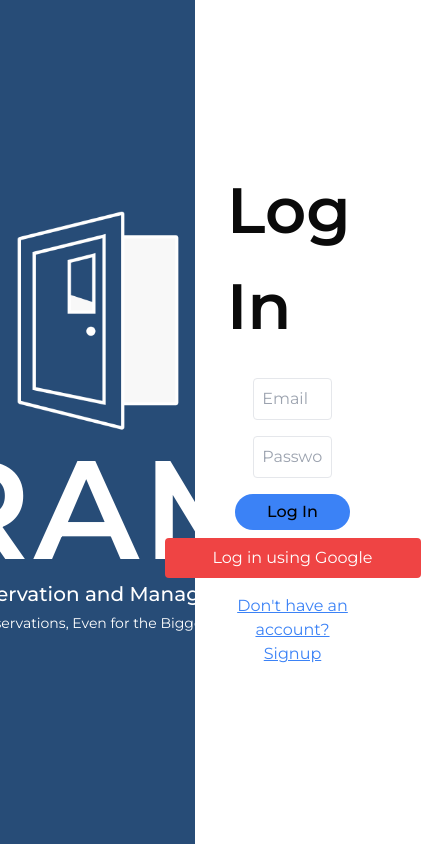
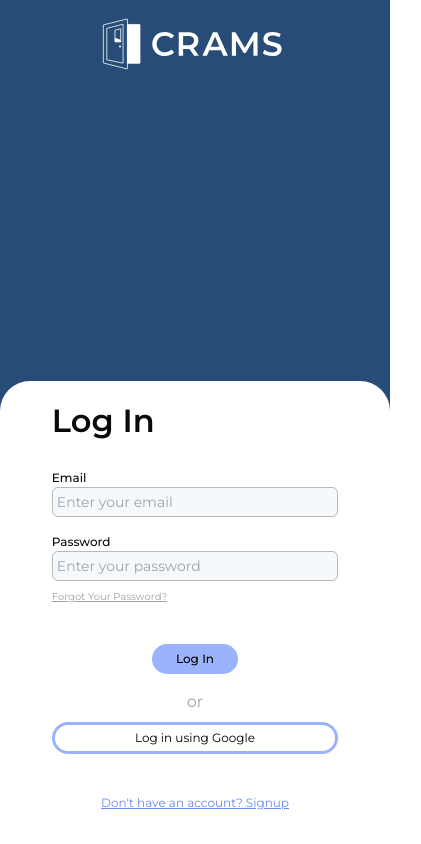
Before and after one commit to MakkuHuqueriza/CRAMS, a Next.js app: page /login in a window 390 px wide. Shown: the whole page, 421 px wide, since content can reach past the window. Built offline with nearby package versions, Linux system fonts and the light colour scheme.

Commit message:
feat: sign up

```diff
--- a/src/app/(user)/login/page.tsx
+++ b/src/app/(user)/login/page.tsx
@@ -33,57 +33,93 @@ export default function LoginPage() {
   };
 
   return (
-    <div className="flex h-screen">
+    <div className="flex flex-col md:flex-row h-screen">
       {/* Left Section */}
-      <div className="w-1/2 color-primary text-white flex flex-col justify-center items-center p-8">
-        <div className="text-center">
+      <div className="color-primary text-white flex flex-col justify-center items-center p-8 md:w-1/2 w-full h-full md:h-auto">
+          {/* Mobile Logo */}
+          <img
+            src="/CRAMS_white_logo.svg"
+            alt="CRAMS Logo"
+            className="block md:hidden max-w-[50%] h-auto absolute top-4 left-1/2 transform -translate-x-1/2"
+          />
+          {/* Desktop Logo */}
+          <div className="hidden md:block text-center">
           <img
             src="/CRAMS_full_logo.png"
             alt="CRAMS Logo"
-            className="max-w-[70%] h-auto mx-auto mb-2"
+            className="max-w-[50%] md:max-w-[55%] xl:max-w-[70%] h-auto mx-auto mb-2"
           />
-          <h1 className="text-[140px] font-semibold leading-none tracking-wide">CRAMS</h1>
-          <p className="text-[20px] font-medium">
+          <h1 className="text-[40px] md:text-[80px] lg:text-[110px] xl:text-[140px] font-semibold leading-none tracking-wide">
+            CRAMS
+          </h1>
+          <p className="text-[9px] md:text-[11px] lg:text-[15px] xl:text-[20px] font-medium">
             Classroom Reservation and Management System
           </p>
-          <p className="text-sm mt-1">
+          <p className="text-[8px] md:text-[9px] lg:text-[12px] xl:text-sm mt-1">
             Organized Reservations, Even for the Biggest Crammers!
           </p>
         </div>
       </div>
 
       {/* Right Section */}
-      <div className="w-1/2 flex flex-col justify-center items-center p-8">
-        <h1 className="text-[64px] font-semibold mb-6">Log In</h1>
+      <div className="bg-white flex flex-col justify-center items-center p-4 sm:p-6 md:p-2 lg:p-8 md:w-1/2 w-full rounded-t-[30px] md:rounded-none md:h-auto absolute bottom-0 md:relative">
+        <h1 className="text-[32px] sm:text-[36px] md:text-[44px] lg:text-[50px] xl:text-[56px] font-semibold mb-6 text-left w-[80%] sm:w-[70%] md:w-[60%]">
+          Log In
+        </h1>
+        <label
+          htmlFor="email"
+          className="w-[80%] sm:w-[70%] md:w-[60%] text-left text-[12px] sm:text-[14px] lg:text-[16px] font-medium"
+        >
+          Email
+        </label>
         <input
+          id="email"
           type="email"
-          placeholder="Email"
+          placeholder="Enter your email"
           value={email}
           onChange={(e) => setEmail(e.target.value)}
-          className="border rounded p-2 w-[60%] mb-4"
+          className="bg-[#f5f9fc] border-[1px] border-[#B9B9B9] rounded-md p-1 md:p-2 w-[80%] sm:w-[70%] md:w-[60%] mb-4 text-sm"
         />
+        <label
+          htmlFor="password"
+          className="w-[80%] sm:w-[70%] md:w-[60%] text-left text-[12px] sm:text-[14px] lg:text-[16px] font-medium"
+        >
+          Password
+        </label>
         <input
+          id="password"
           type="password"
-          placeholder="Password"
+          placeholder="Enter your password"
           value={password}
           onChange={(e) => setPassword(e.target.value)}
-          className="border rounded p-2 w-[60%] mb-4"
+          className="bg-[#f5f9fc] border-[1px] border-[#B9B9B9] rounded-md p-1 md:p-2 w-[80%] sm:w-[70%] md:w-[60%] mb-2 text-sm"
         />
+        <a
+          href="/forgot-password"
+          className="text-[#a3a3a3] underline mb-10 w-[80%] sm:w-[70%] md:w-[60%] text-left text-[10px] sm:text-[11px] lg:text-[13px]"
+        >
+          Forgot Your Password?
+        </a>
         <button
           onClick={handleLogin}
-          className="bg-blue-500 text-black font-medium text-[16px] px-8 py-[6px] rounded-[50px] mb-2"
+          className="bg-[#9BB2FC] text-black font-medium text-[12px] sm:text-[13px] lg:text-[16px] px-6 sm:px-8 py-[6px] rounded-[50px] mb-2 transition hover:scale-[103%]"
         >
           Log In
         </button>
+
+        <div className="my-2 lg:my-4 text-[#a3a3a3]">
+          <p>or</p>
+        </div>
+
         <button
           onClick={handleGoogleSignIn}
-          className="bg-red-500 text-white px-4 py-2 rounded w-64 mb-4"
+          className="bg-primary text-black border-[3px] text-[12px] sm:text-[13px] lg:text-[16px] border-[#9BB2FC] px-6 sm:px-8 py-[4px] rounded-[50px] w-[80%] sm:w-[70%] md:w-[65%] max-w-[300px] mb-4 transition hover:scale-[103%]"
         >
           Log in using Google
         </button>
         <button
           onClick={() => router.push("/signup")} // Navigate to signup page
-          className="text-blue-500 underline mb-4"
+          className="text-[#6b89eb] text-[12px] sm:text-sm lg:text-[16px] underline mb-4 mt-6"
         >
           Don&apos;t have an account? Signup
         </button>
--- a/src/app/(user)/signup/page.tsx
+++ b/src/app/(user)/signup/page.tsx
@@ -2,15 +2,20 @@
 
 import React, { useState } from "react";
 import { useRouter } from "next/navigation"; // Import useRouter for navigation
-import { signUpAction } from "@/actions/users";
+import { signUpAction, signInWithGoogle } from "@/actions/users";
 
 export default function SignupPage() {
   const [email, setEmail] = useState("");
   const [password, setPassword] = useState("");
   const [message, setMessage] = useState("");
   const router = useRouter(); // Initialize router
+  const [reenteredPassword, setReenteredPassword] = useState("");
 
   const handleSignup = async () => {
+    if (password !== reenteredPassword) {
+      setMessage("Passwords do not match!");
+      return;
+    }
     const result = await signUpAction(email, password);
     if (result?.errorMessage) {
       setMessage(result.errorMessage);
@@ -19,36 +24,125 @@ export default function SignupPage() {
     }
   };
 
+    const handleGoogleSignIn = async () => {
+      try {
+        const result = await signInWithGoogle();
+        if (result?.errorMessage) {
+          setMessage(result.errorMessage);
+        } else {
+          setMessage("Redirecting to Google...");
+        }
+      } catch (error) {
+        setMessage(`An error occurred during Google sign-in: ${error}`);
+      }
+    };
+
   return (
-    <div className="flex flex-col items-center gap-4 p-8">
-      <h1 className="text-2xl font-bold">Signup</h1>
+    <div className="flex flex-col md:flex-row h-screen">
+      {/* Left Section */}
+      <div className="color-primary text-white flex flex-col justify-center items-center p-8 md:w-1/2 w-full h-full md:h-auto relative">
+        {/* Mobile Logo */}
+        <img
+          src="/CRAMS_white_logo.svg"
+          alt="CRAMS Logo"
+          className="block md:hidden max-w-[50%] h-auto absolute top-4 left-1/2 transform -translate-x-1/2"
+        />
+        {/* Desktop Logo */}
+        <div className="hidden md:block text-center">
+          <img
+            src="/CRAMS_full_logo.png"
+            alt="CRAMS Logo"
+            className="max-w-[50%] md:max-w-[55%] xl:max-w-[70%] h-auto mx-auto mb-2"
+          />
+          <h1 className="text-[40px] md:text-[80px] lg:text-[110px] xl:text-[140px] font-semibold leading-none tracking-wide">
+            CRAMS
+          </h1>
+          <p className="text-[9px] md:text-[11px] lg:text-[15px] xl:text-[20px] font-medium">
+            Classroom Reservation and Management System
+          </p>
+          <p className="text-[8px] md:text-[9px] lg:text-[12px] xl:text-sm mt-1">
+            Organized Reservations, Even for the Biggest Crammers!
+          </p>
+        </div>
+      </div>
+
+      {/* Right Section */}
+      <div className="bg-white flex flex-col justify-center items-center p-4 sm:p-6 md:p-8 lg:w-1/2 w-full rounded-t-[30px] md:rounded-none md:h-auto absolute bottom-0 md:relative">
+        <h1 className="text-[32px] sm:text-[36px] md:text-[44px] lg:text-[50px] xl:text-[56px] font-semibold mb-6 text-left w-[80%] sm:w-[70%] md:w-[60%]">
+          Sign Up
+        </h1>
+        <label
+          htmlFor="email"
+          className="w-[80%] sm:w-[70%] md:w-[60%] text-left text-[12px] sm:text-[14px] lg:text-[16px] font-medium"
+        >
+          Email
+        </label>
         <input
+          id="email"
           type="email"
-        placeholder="Email"
+          placeholder="Enter your email"
           value={email}
           onChange={(e) => setEmail(e.target.value)}
-        className="border rounded p-2 w-64"
+          className="bg-[#f5f9fc] border-[1px] border-[#B9B9B9] rounded-md p-1 md:p-2 w-[80%] sm:w-[70%] md:w-[60%] mb-4 text-sm"
         />
+        <label
+          htmlFor="password"
+          className="w-[80%] sm:w-[70%] md:w-[60%] text-left text-[12px] sm:text-[14px] lg:text-[16px] font-medium"
+        >
+          Password
+        </label>
         <input
+          id="password"
           type="password"
-        placeholder="Password"
+          placeholder="Enter your password"
           value={password}
           onChange={(e) => setPassword(e.target.value)}
-        className="border rounded p-2 w-64"
+          onBlur={() => setShowReenterPassword(!!password)}
+          className="bg-[#f5f9fc] border-[1px] border-[#B9B9B9] rounded-md p-1 md:p-2 w-[80%] sm:w-[70%] md:w-[60%] mb-4 text-sm"
         />
+        {showReenterPassword && (
+          <>
+        <label
+          htmlFor="reenter-password"
+          className="w-[80%] sm:w-[70%] md:w-[60%] text-left text-[12px] sm:text-[14px] lg:text-[16px] font-medium"
+        >
+          Re-enter Password
+        </label>
+        <input
+          id="reenter-password"
+          type="password"
+          placeholder="Re-enter your password"
+          value={reenteredPassword}
+          onChange={(e) => setReenteredPassword(e.target.value)}
+          className="bg-[#f5f9fc] border-[1px] border-[#B9B9B9] rounded-md p-1 md:p-2 w-[80%] sm:w-[70%] md:w-[60%] mb-2 text-sm"
+        />
+        </>
+        )}
         <button
           onClick={handleSignup}
-        className="bg-green-500 text-white px-4 py-2 rounded"
+          className="bg-[#9BB2FC] text-black font-medium text-[12px] sm:text-[13px] lg:text-[16px] px-6 sm:px-8 py-[6px] rounded-[50px] mt-4 transition hover:scale-[103%]"
         >
-        Signup
+          Create Account
+        </button>
+
+        <div className="my-2 lg:my-4 text-[#a3a3a3]">
+          <p>or</p>
+        </div>
+
+        <button
+          onClick={handleGoogleSignIn}
+          className="bg-primary text-black border-[3px] text-[12px] sm:text-[13px] lg:text-[16px] border-[#9BB2FC] px-6 sm:px-8 py-[4px] rounded-[50px] w-[80%] sm:w-[70%] md:w-[65%] max-w-[300px] mb-4 transition hover:scale-[103%]"
+        >
+          Log in using Google
         </button>
         <button
           onClick={() => router.push("/login")} // Navigate to login page
-        className="text-blue-500 underline"
+          className="text-[#6b89eb] text-[12px] sm:text-sm lg:text-[16px] underline mb-4 mt-6"
         >
           Already have an account? Login
         </button>
         {message && <p className="text-sm text-red-500">{message}</p>}
       </div>
+    </div>
   );
 }
```
Also changed, not shown: public/CRAMS_white_logo.svg (added). Lines whose indentation alone changed are shown as unchanged.
